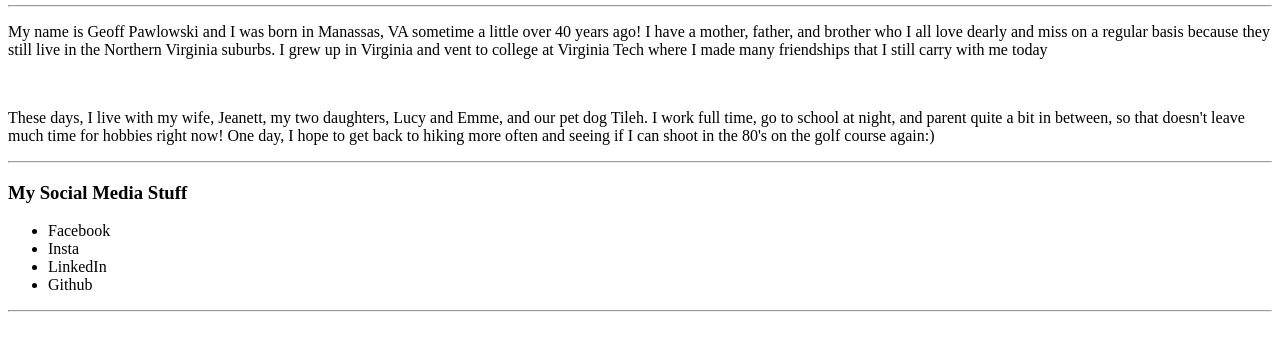
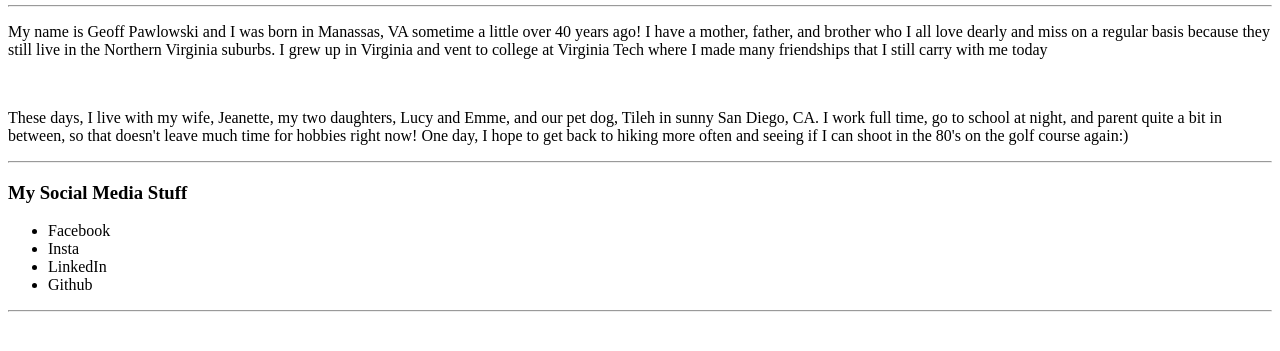
Before and after one commit to gpawlows/gpawlows.github.io, a plain HTML site: page index.html in a window 1280 px wide. Shown: the part 101-452 px from the top of the page. Drawn offline with Linux system fonts and the light colour scheme.

Commit message:
updated bio

```diff
--- a/index.html
+++ b/index.html
@@ -23,7 +23,8 @@
     Tech where I made many friendships that I still carry with me today
   </p>
   <br>
-  <p>These days, I live with my wife, Jeanett, my two daughters, Lucy and Emme, and our pet dog Tileh.
+  <p>These days, I live with my wife, Jeanette, my two daughters, Lucy and Emme, and our pet dog, Tileh in sunny
+    San Diego, CA.
     I work full time, go to school at night, and parent quite a bit in between, so that doesn't leave
     much time for hobbies right now!  One day, I hope to get back to hiking more often and seeing if
     I can shoot in the 80's on the golf course again:)
```
